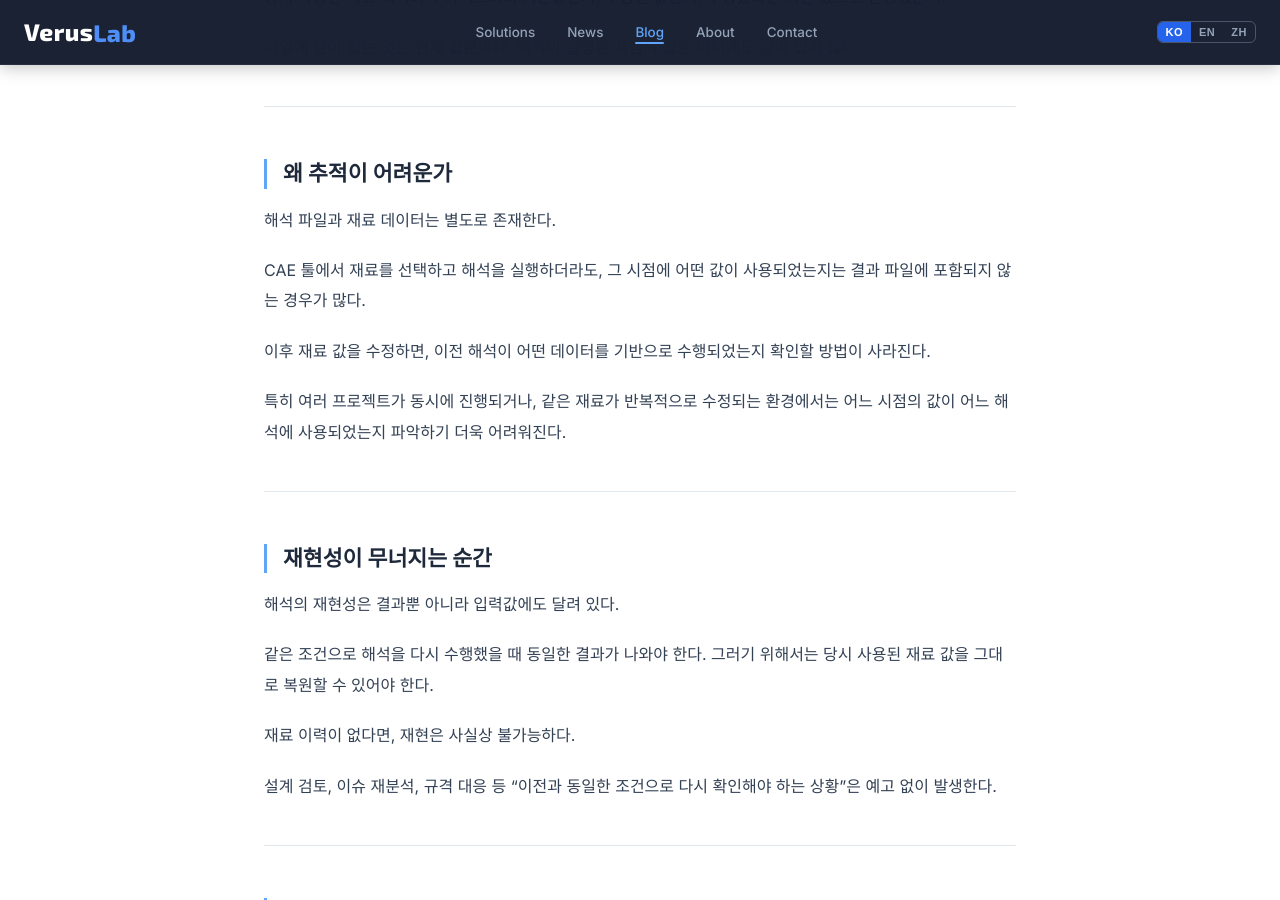
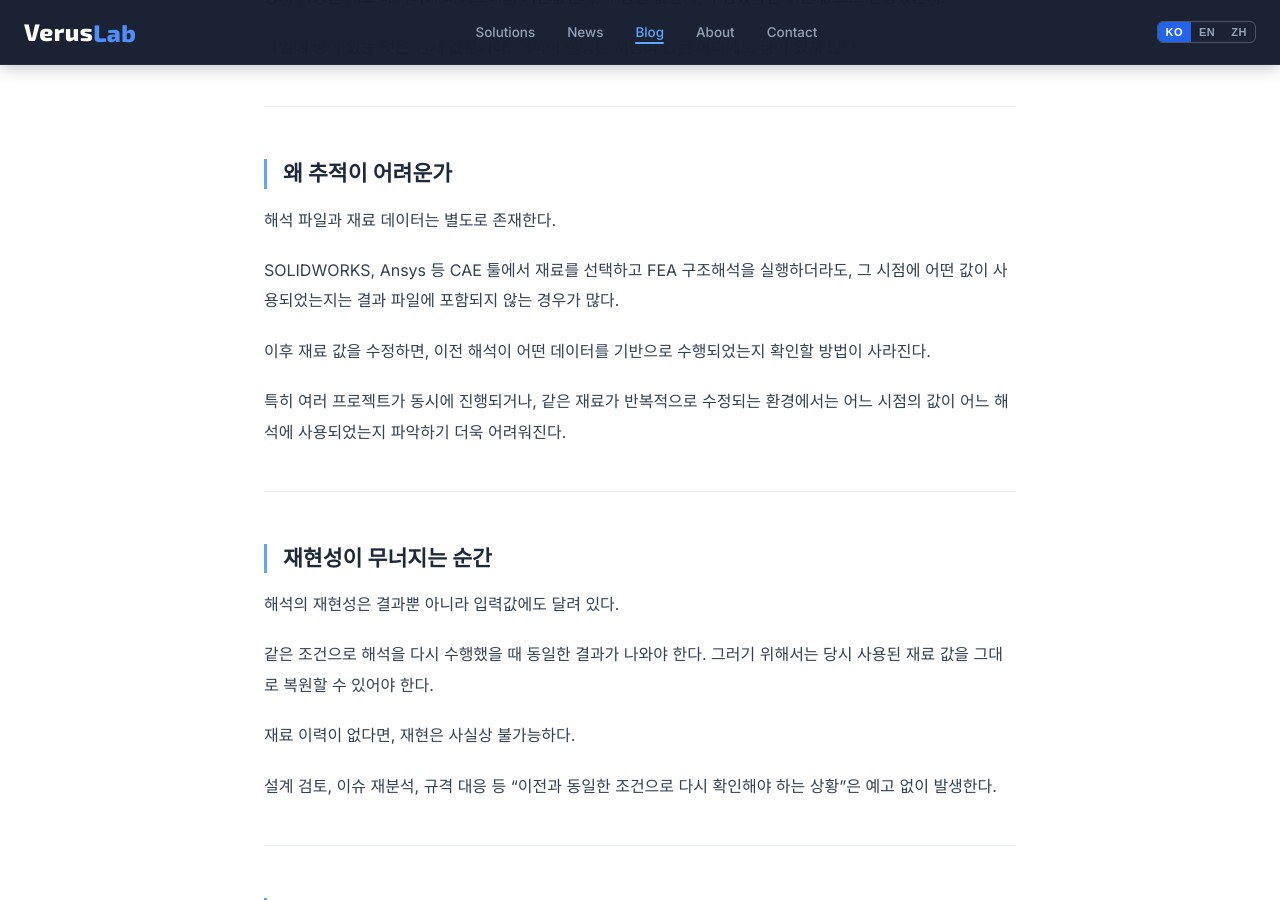
Before and after one commit to VerusLab-KR/Homepage, a Jekyll site: the page built from _posts/2026-04-17-material-traceability.md, in a window 1280 px wide and 900 px high, scrolled down 685 px. Built offline with Jekyll 4.4.1, drawn with Linux system fonts in a browser that asks for light colours.

Commit message:
Improve SEO keywords in material-traceability post
Co-Authored-By: Claude Sonnet 4.6 <noreply@anthropic.com>

```diff
--- a/_posts/2026-04-17-material-traceability.md
+++ b/_posts/2026-04-17-material-traceability.md
@@ -4,7 +4,7 @@ title: '"이 해석에 어떤 재료 값을 썼지?" — 추적이 안 되는
 display_title: '"이 해석에 어떤 재료 값을 썼지?"<br>— 추적이 안 되는 문제'
 date: 2026-04-17
 category: Valentis
-description: "해석 결과는 있지만 당시 사용된 재료 값은 남아있지 않다. 재료 데이터 추적이 왜 어려운지, 그리고 Valentis가 리비전과 타임스탬프로 이 문제를 어떻게 해결하는지."
+description: "FEA 구조해석 결과는 있지만 당시 사용된 재료물성치는 남아있지 않다. SOLIDWORKS, Ansys 등 CAE 툴에서 재료 데이터 추적이 왜 어려운지, 그리고 Valentis가 리비전과 타임스탬프로 이 문제를 어떻게 해결하는지."
 ---
 
 ## 결과는 있는데, 근거가 없다
@@ -27,7 +27,7 @@ description: "해석 결과는 있지만 당시 사용된 재료 값은 남아
 
 해석 파일과 재료 데이터는 별도로 존재한다.
 
-CAE 툴에서 재료를 선택하고 해석을 실행하더라도,
+SOLIDWORKS, Ansys 등 CAE 툴에서 재료를 선택하고 FEA 구조해석을 실행하더라도,
 그 시점에 어떤 값이 사용되었는지는 결과 파일에 포함되지 않는 경우가 많다.
 
 이후 재료 값을 수정하면,
```
